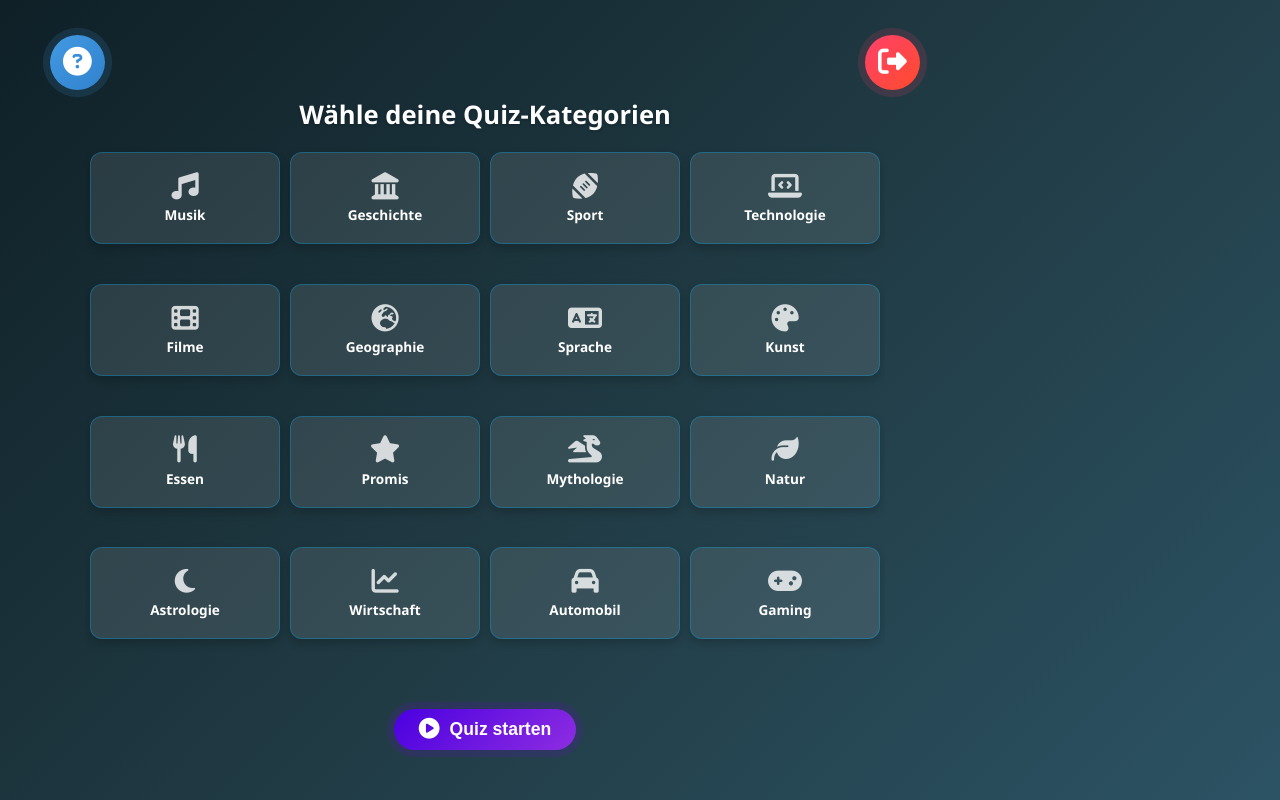
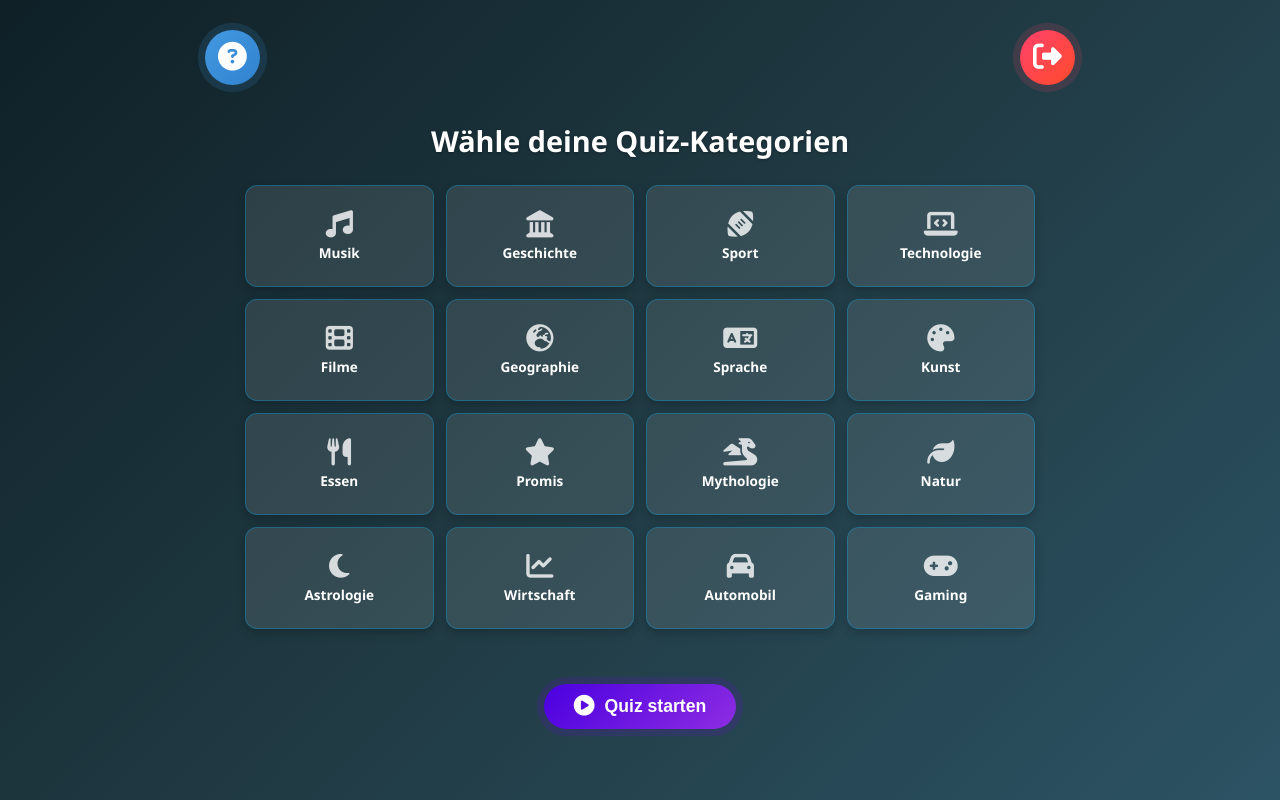
Before and after one commit to CodewithMax05/Quiz, a Flask app: page /homepage in a window 1280 px wide. Run offline with Flask 3, Linux system fonts and the light colour scheme; the visitor is signed in with stand-in values (Sample User, id 1).

```diff
--- a/static/css/styles_homepage.css
+++ b/static/css/styles_homepage.css
@@ -51,6 +51,8 @@ body::before {
     flex: 1;
     display: flex;
     flex-direction: column;
+    justify-content: center;
+    align-items: center;
     padding: 20px;
     width: 100%;
     box-sizing: border-box;
@@ -65,14 +67,14 @@ body::before {
 .container {
     width: 100%;
     max-width: 900px;
-    padding: 60px 15px 30px;
+    padding: 60px 15px 30px; /* Mehr Platz unten für den Button */
     text-align: center;
     display: flex;
     flex-direction: column;
     align-items: center;
     justify-content: center;
     position: relative;
-    flex: 1; /* Flexibilität für verschiedene Höhen */
+    min-height: calc(100vh - 120px); /* Mindesthöhe für bessere Platzierung */
 }
 
 .headline {
@@ -91,8 +93,6 @@ body::before {
     flex-direction: column;
     align-items: center;
     position: relative;
-    flex: 1; /* Nimmt verfügbaren Platz ein */
-    min-height: 0; /* Wichtig für flexibles Layout */
 }
 
 /* 4x4 GRID FÜR 16 KATEGORIEN */
@@ -100,19 +100,10 @@ body::before {
     display: grid;
     grid-template-columns: repeat(4, 1fr);
     gap: 12px;
-    margin-bottom: 30px;
+    margin-bottom: 30px; /* Mehr Abstand zum Button */
     width: 100%;
     padding: 5px;
     box-sizing: border-box;
-    flex: 1; /* Flexibler Bereich */
-    min-height: 0; /* Wichtig für Scrollbarkeit */
-    overflow-y: auto; /* Scrollen bei Bedarf */
-    -ms-overflow-style: none;
-    scrollbar-width: none;
-}
-
-.category-grid::-webkit-scrollbar {
-    display: none;
 }
 
 /* Kategorie-Karten */
@@ -222,7 +213,6 @@ body::before {
     position: relative;
     z-index: 10;
     opacity: 1 !important;
-    flex-shrink: 0; /* Verhindert Schrumpfen */
 }
 
 .start-button:hover {
@@ -633,31 +637,11 @@ body::before {
     }
 }
 
-/* Höhenbasierte Anpassungen */
-@media (max-height: 800px) {
-    .headline {
-        margin-bottom: 15px;
-        font-size: 1.6rem;
-    }
-
-    .category-card {
-        height: 90px;
-    }
-
-    .category-grid {
-        gap: 10px;
-        margin-bottom: 20px;
-    }
-
-    .start-button {
-        margin-top: 15px;
-        padding: 10px 25px;
-    }
-}
-
+/* Anpassungen für kleine Höhen */
 @media (max-height: 700px) {
     .page-wrapper {
         padding: 10px 15px;
+        justify-content: flex-start;
     }
 
     .container {
```
Also changed, not shown: other parts of static/css/styles_homepage.css (+15 -25 lines).
